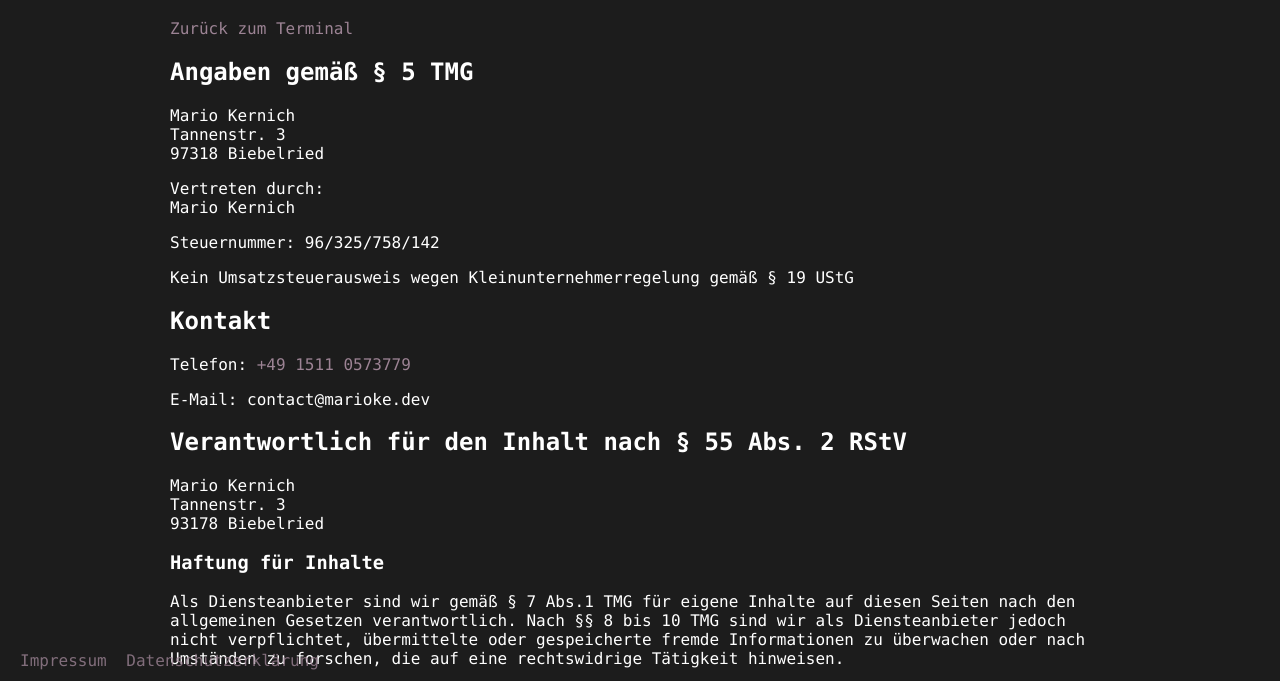
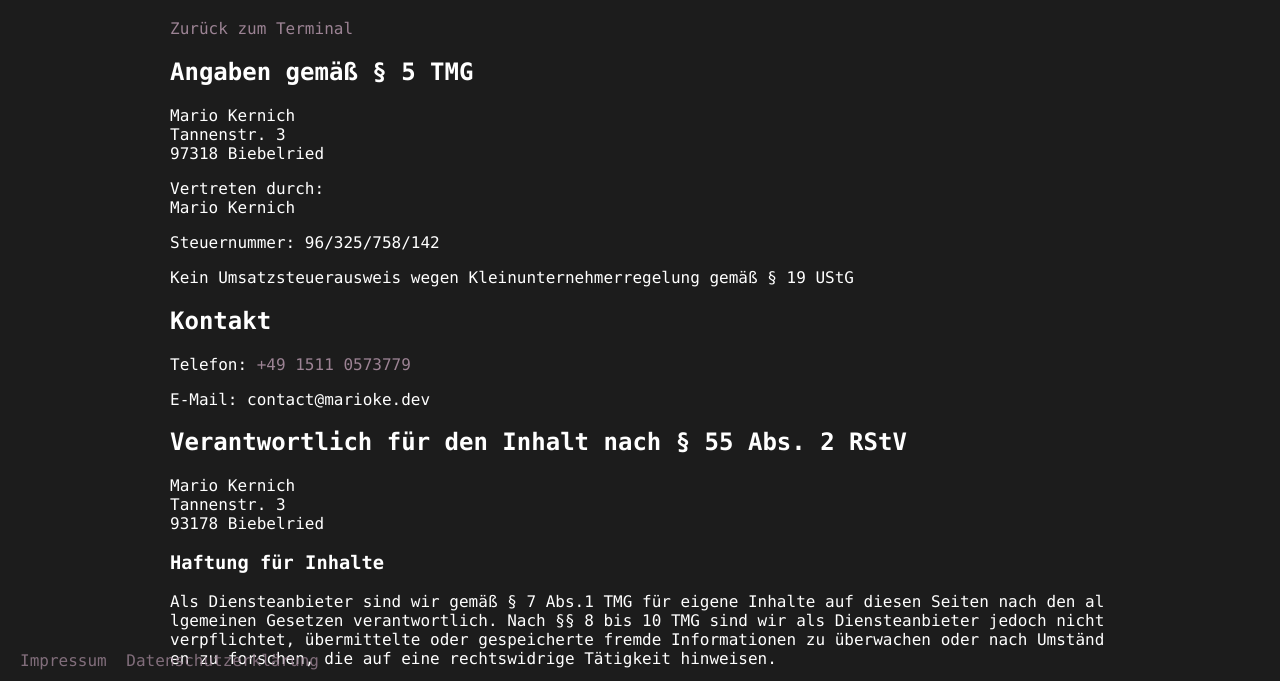
Before and after one commit to marioke/portfolio-terminal, a website: page imprint.html in a window 1280 px wide. Shown: the part 110-791 px from the top of the page. Drawn offline with Linux system fonts and the light colour scheme.

Commit message:
fix line break for static pages

```diff
--- a/assets/css/page.css
+++ b/assets/css/page.css
@@ -9,4 +9,5 @@ body {
     max-width: 980px;
     margin: 0 auto;
     padding: 40px 20px;
+    word-break: break-all;
 }
```
